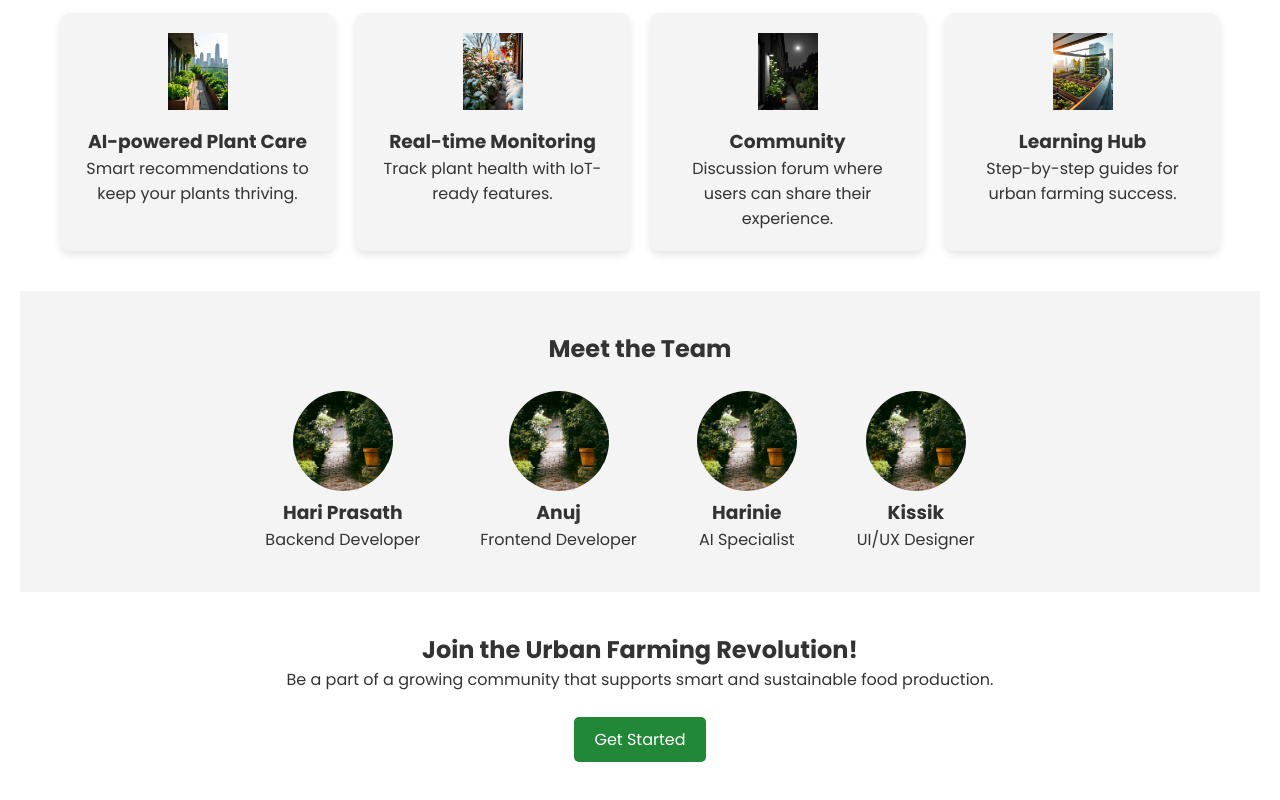
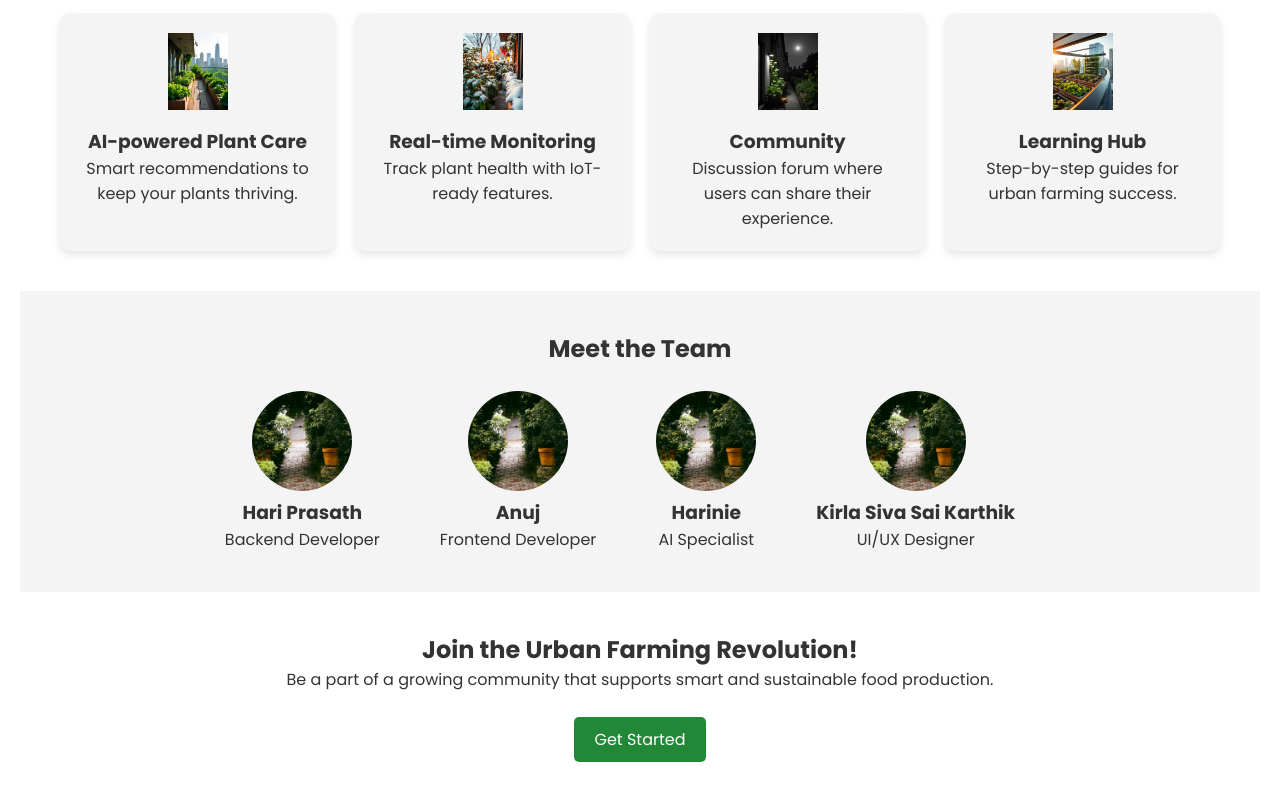
Before and after one commit to a-anuj/growSmart, a Vue app in the folder growSmart-frontend/: page /about-us in a window 1280 px wide. Shown: the part 554-1354 px from the top of the page. Built offline with nearby package versions, Linux system fonts and the light colour scheme.

Commit message:
made some changes in the navbar

```diff
--- a/growSmart-frontend/src/components/AboutUs.vue
+++ b/growSmart-frontend/src/components/AboutUs.vue
@@ -74,7 +74,7 @@ export default {
                 { name: "Hari Prasath", role: "Backend Developer", image: "/src/assets/images/backgr.jpg" },
                 { name: "Anuj", role: "Frontend Developer", image: "/src/assets/images/backgr.jpg" },
                 { name: "Harinie ", role: "AI Specialist", image: "/src/assets/images/backgr.jpg" },
-                { name: "Kissik", role: "UI/UX Designer", image: "/src/assets/images/backgr.jpg" }
+                { name: "Kirla Siva Sai Karthik", role: "UI/UX Designer", image: "/src/assets/images/backgr.jpg" }
             ]
         };
     }
--- a/growSmart-frontend/src/components/Header.vue
+++ b/growSmart-frontend/src/components/Header.vue
@@ -5,6 +5,10 @@
 
             <router-link to="/plant-dashboard">
                 <li class="nav-item">Home</li>
+            </router-link>
+
+            <router-link to="/plant-dashboard" v-if="showBack">
+                <li class="nav-item">Back</li>
             </router-link>
 
             <router-link v-if="showAboutUs" to="/about-us">
@@ -91,6 +95,9 @@ export default{
         },
         showChatBot(){
             return this.$route.name === "PlantDashboard" || this.$route.name === "AddPlant" || this.$route.name === "plantdetails" || this.$route.name === "community";
+        },
+        showBack(){
+            return this.$route.name === "plantdetails"
         }
     }
 }
```
Also changed, not shown: 2 other files (tests, documents, lock files or other folders).
